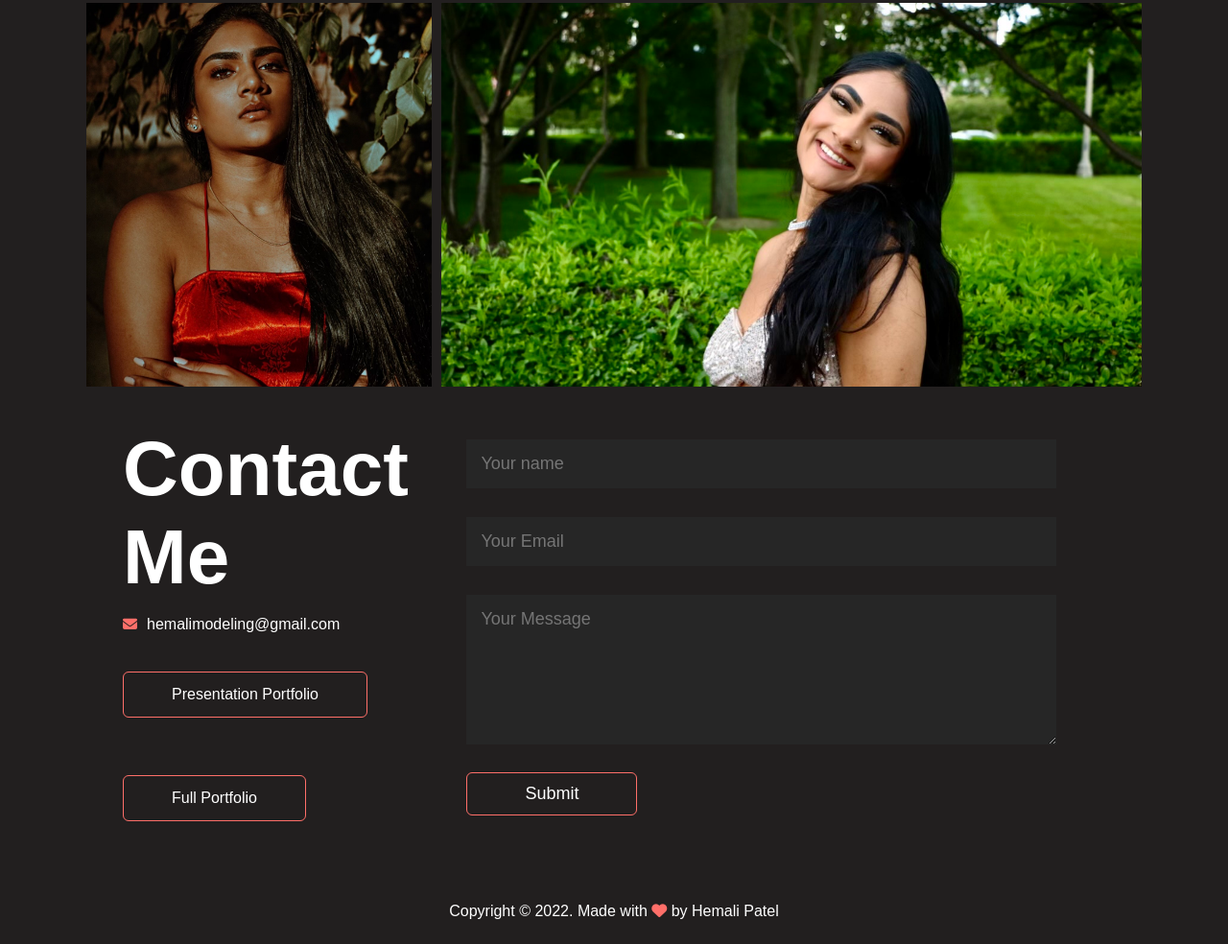
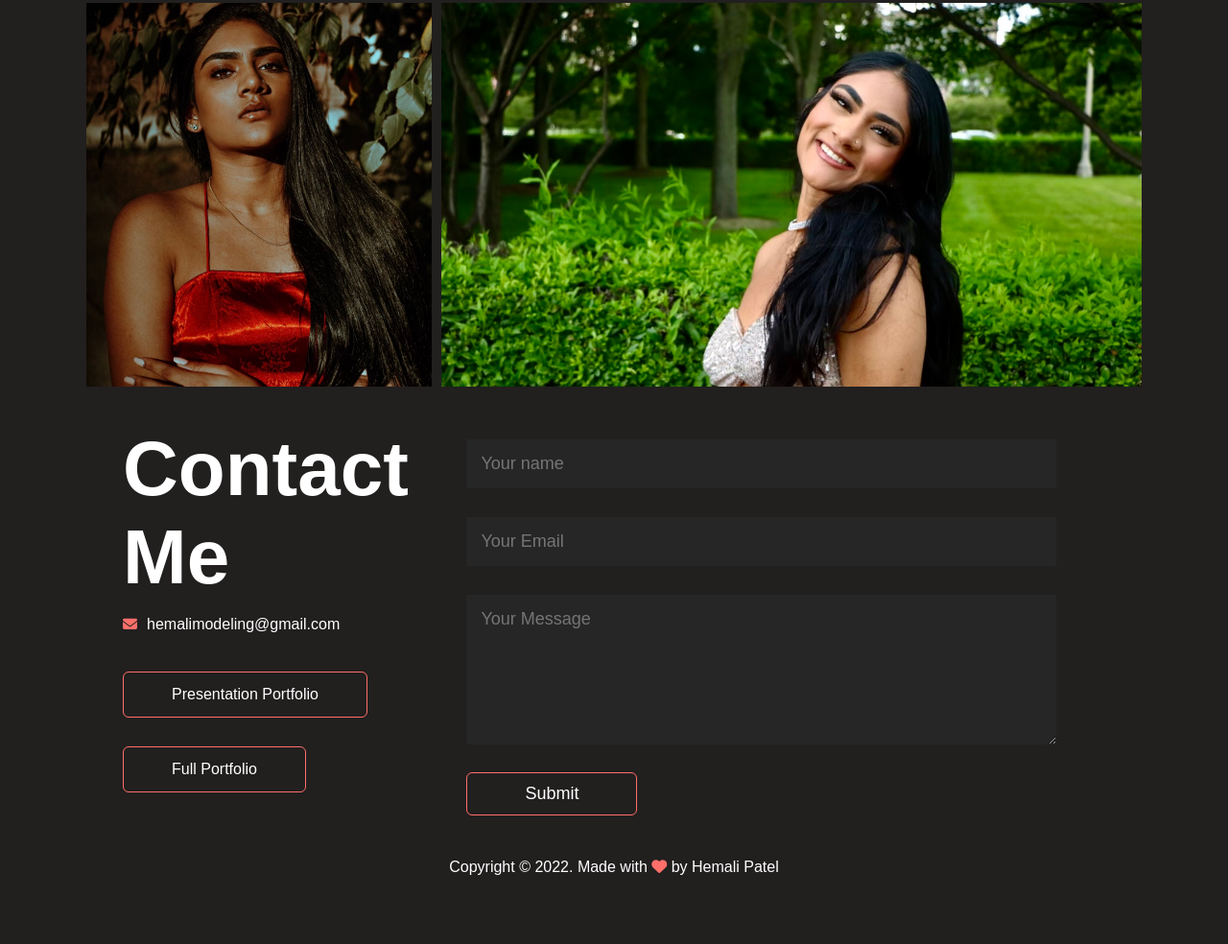
Before and after one commit to grayesih/Hemali-Website, a plain HTML site: page index.html in a window 1280 px wide. Shown: the part 4974-5958 px from the top of the page at 96% size. After the commit the page ends 5912 px from the top, so only its background shows below. Drawn offline with Linux system fonts and the light colour scheme.

Commit message:
update the .btn margin

```diff
--- a/styles.css
+++ b/styles.css
@@ -274,7 +274,7 @@ nav ul li a:hover::after{
 
 .btn {
     display: block;
-    margin: 30px auto;
+    margin-top: 30px;
     width: fit-content;
     border: 1px solid #FF6F69;
     padding: 14px 50px;
```
